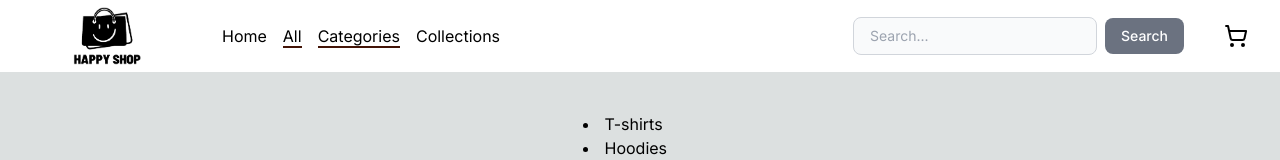
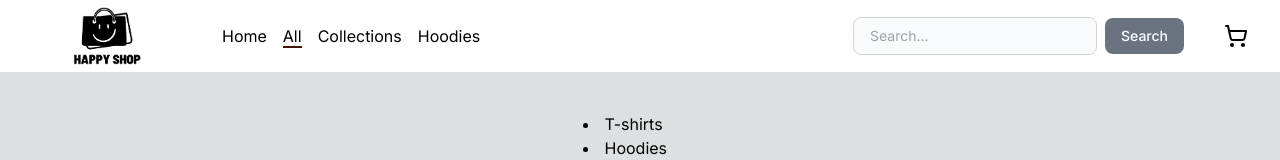
Before and after one commit to axseinga/next13masters, a Next.js app: page /categories in a window 1280 px wide. Shown: the top 160 px of the page. Built offline with nearby package versions, Linux system fonts and the light colour scheme.

Commit message:
chore: test 4

```diff
--- a/src/app/categories/[category]/[pageId]/page.tsx
+++ b/src/app/categories/[category]/[pageId]/page.tsx
@@ -1,4 +1,5 @@
 import { executeGraphql } from "@/app/api/graphqlApi";
+import { ActiveLink } from "@/components/atoms/active-link";
 import { Pagination } from "@/components/molecules/pagination";
 import { ProductsList } from "@/components/molecules/products-list";
 import { ProductsGetListByCategoryDocument } from "@/gql/graphql";
@@ -16,9 +17,29 @@ export default async function ProductsByCategory({
 		category: params.category,
 	});
 
+	const links = [
+		{ label: "T-shirts", href: "/categories/t-shirts/1" },
+		{ label: "Hoodies", href: "/categories/hoodies/1" },
+		{ label: "Accessories", href: "/categories/accessories/1" },
+	] as const;
+
 	return (
 		<main>
 			<h2>{params.category}</h2>
+			<div className="flex">
+				{links.map((link) => (
+					<li key={link.href}>
+						<ActiveLink
+							href={link.href}
+							className="hover:text-amber-800"
+							activeClassName="border-b-2 border-b-orange-950"
+							exact={false}
+						>
+							{link.label}
+						</ActiveLink>
+					</li>
+				))}
+			</div>
 			<ProductsList products={products} />
 			<Pagination category={params.category} pagesCount={products.length / PRODUCTS_PER_PAGE} />
 		</main>
--- a/src/components/organisms/nav.tsx
+++ b/src/components/organisms/nav.tsx
@@ -7,8 +7,8 @@ export const Nav = () => {
 	const navLinks = [
 		{ label: "Home", href: "/" },
 		{ label: "All", href: "/products/1" },
-		{ label: "Categories", href: "/categories" },
 		{ label: "Collections", href: "/collections" },
+		{ label: "Hoodies", href: "/categories/hoodies/1" },
 	] as const;
 
 	return (
```
